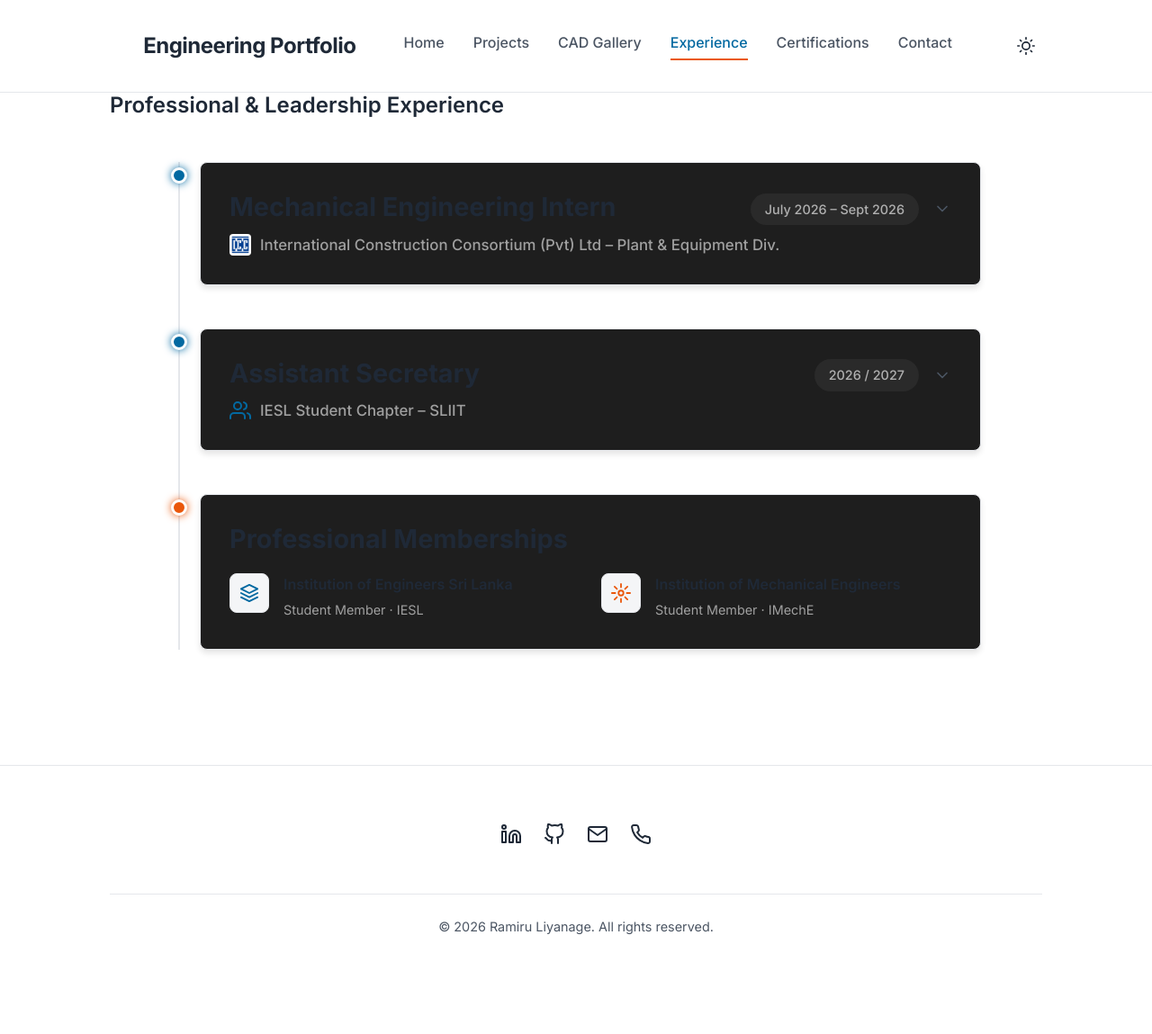
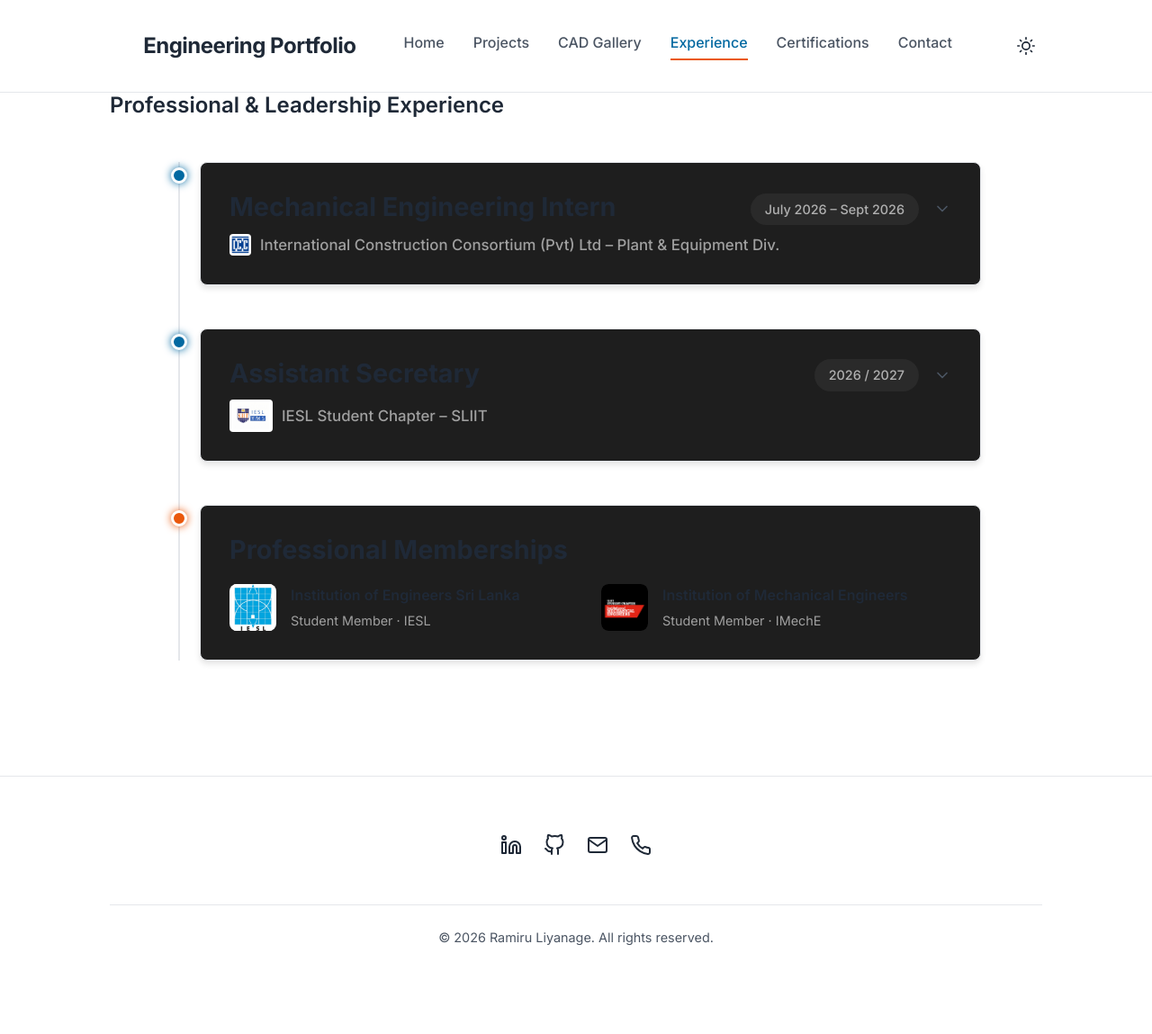
Before and after one commit to mackaygunn/mackaygunn.github.io, a Jekyll site: the page built from experience.md, in a window 1280 px wide. Shown: the whole page at 90% size. Built offline with Jekyll 4.4.1, drawn with Linux system fonts in a browser that asks for light colours.

Commit message:
Add real SLIIT-IESL, IESL and IMechE logos to experience and certifications pages

```diff
--- a/experience.md
+++ b/experience.md
@@ -296,7 +296,7 @@
         </div>
 
         <div class="timeline-company-container">
-          <svg xmlns="http://www.w3.org/2000/svg" width="24" height="24" viewBox="0 0 24 24" fill="none" stroke="var(--accent-color, #1e429f)" stroke-width="2" stroke-linecap="round" stroke-linejoin="round" style="flex-shrink:0;"><path d="M17 21v-2a4 4 0 0 0-4-4H5a4 4 0 0 0-4 4v2"/><circle cx="9" cy="7" r="4"/><path d="M23 21v-2a4 4 0 0 0-3-3.87"/><path d="M16 3.13a4 4 0 0 1 0 7.75"/></svg>
+          <img src="{{ '/assets/images/experience/sliit-iesl-yms-logo.jpg' | relative_url }}" alt="SLIIT IESL YMS Logo" class="company-logo" style="width: 48px; height: 36px; object-fit: contain; background: #fff; border-radius: 4px; padding: 3px;">
           <h3 class="timeline-company">IESL Student Chapter – SLIIT</h3>
         </div>
       </div>
@@ -334,8 +334,8 @@
 
         <!-- IESL -->
         <div style="display: flex; align-items: flex-start; gap: 1rem; flex: 1; min-width: 220px;">
-          <div style="width: 44px; height: 44px; background: var(--bg-secondary, #2a2a2a); border: 1px solid var(--border-color, #444); border-radius: 8px; display: flex; align-items: center; justify-content: center; flex-shrink: 0;">
-            <svg xmlns="http://www.w3.org/2000/svg" width="22" height="22" viewBox="0 0 24 24" fill="none" stroke="var(--accent-color, #1e429f)" stroke-width="2" stroke-linecap="round" stroke-linejoin="round"><path d="M12 2L2 7l10 5 10-5-10-5z"/><path d="M2 17l10 5 10-5"/><path d="M2 12l10 5 10-5"/></svg>
+          <div style="width: 52px; height: 52px; background: #fff; border-radius: 8px; display: flex; align-items: center; justify-content: center; flex-shrink: 0; overflow: hidden;">
+            <img src="{{ '/assets/images/experience/iesl-logo.png' | relative_url }}" alt="IESL Logo" style="width: 100%; height: 100%; object-fit: contain;">
           </div>
           <div>
             <p style="margin: 0; font-weight: 600; color: var(--text-color, #fff);">Institution of Engineers Sri Lanka</p>
@@ -345,8 +345,8 @@
 
         <!-- IMechE -->
         <div style="display: flex; align-items: flex-start; gap: 1rem; flex: 1; min-width: 220px;">
-          <div style="width: 44px; height: 44px; background: var(--bg-secondary, #2a2a2a); border: 1px solid var(--border-color, #444); border-radius: 8px; display: flex; align-items: center; justify-content: center; flex-shrink: 0;">
-            <svg xmlns="http://www.w3.org/2000/svg" width="22" height="22" viewBox="0 0 24 24" fill="none" stroke="var(--accent-orange, #f97316)" stroke-width="2" stroke-linecap="round" stroke-linejoin="round"><circle cx="12" cy="12" r="3"/><path d="M12 1v4M12 19v4M4.22 4.22l2.83 2.83M16.95 16.95l2.83 2.83M1 12h4M19 12h4M4.22 19.78l2.83-2.83M16.95 7.05l2.83-2.83"/></svg>
+          <div style="width: 52px; height: 52px; border-radius: 8px; display: flex; align-items: center; justify-content: center; flex-shrink: 0; overflow: hidden;">
+            <img src="{{ '/assets/images/experience/imeche-sliit-logo.png' | relative_url }}" alt="IMechE SLIIT Logo" style="width: 100%; height: 100%; object-fit: contain; border-radius: 8px;">
           </div>
           <div>
             <p style="margin: 0; font-weight: 600; color: var(--text-color, #fff);">Institution of Mechanical Engineers</p>
```
Also changed, not shown: certifications.md (+4 -4 lines), assets/images/experience/iesl-logo.png (added), assets/images/experience/imeche-sliit-logo.png (added), assets/images/experience/sliit-iesl-yms-logo.jpg (added).
